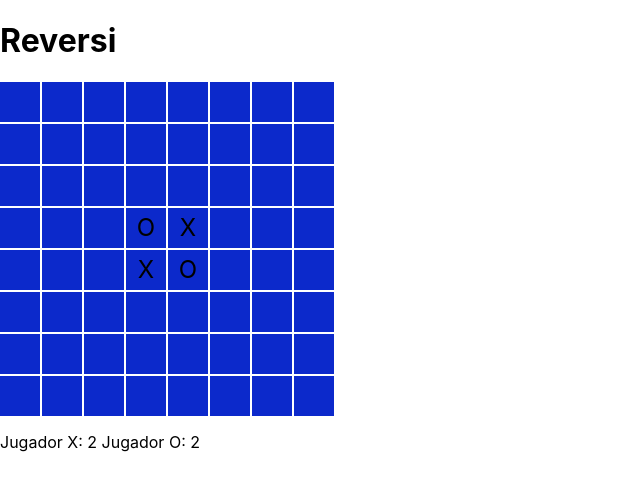
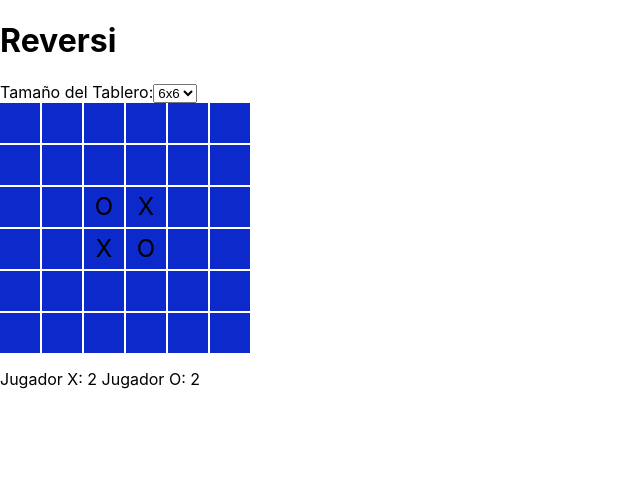
Before and after one commit to Coragg/reversi, a React (Create React App) app: page / in a window 1280 px wide. Shown: the top 490 px of the page, without its empty margins (0-640 px from the left). Built offline with nearby package versions, Linux system fonts and the light colour scheme.

Commit message:
adaptable 6*6 y 8*8

```diff
--- a/src/App.css
+++ b/src/App.css
@@ -1,8 +1,17 @@
-.tablero {
+.tablero-8x8 {
   display: grid;
   grid-template-columns: repeat(8, 40px);
   gap: 2px;
 }
+
+/* Estilos para el tablero 6x6 */
+.tablero-6x6 {
+  display: grid;
+  gap: 2px;
+  grid-template-columns: repeat(6, 40px);
+}
+
+/* Estilos para las casillas */
 .casilla {
   width: 40px;
   height: 40px;
--- a/src/App.js
+++ b/src/App.js
@@ -2,18 +2,12 @@ import React, { useState, useEffect } from 'react';
 import './App.css';
 
 const Reversi = () => {
-  const tamanoTablero = 8;
+  const [tamanoTablero, setTamanoTablero] = useState(6);
   const [tablero, setTablero] = useState(inicializarTablero(tamanoTablero));
   const [jugadorActual, setJugadorActual] = useState('X');
   const [contadorJugadorX, setContadorJugadorX] = useState(2);
   const [contadorJugadorO, setContadorJugadorO] = useState(2);
 
-  // Inicializa el tablero visual
-  useEffect(() => {
-    actualizarTablero();
-  }, []);
-
-  // Función para actualizar el tablero visualmente
   const actualizarTablero = () => {
     const tableroElement = document.getElementById("tablero");
     const mensajeElement = document.getElementById("mensaje");
@@ -25,6 +19,19 @@ const Reversi = () => {
       }
     }
     mensajeElement.textContent = `Jugador X: ${contadorJugadorX}  Jugador O: ${contadorJugadorO}`;
+  };
+
+  // Inicializa el tablero visual
+  useEffect(() => {
+    actualizarTablero();
+  });
+
+  // Función para actualizar el tablero visualmente
+
+  const handleBoardSizeChange = (event) => {
+    const newSize = parseInt(event.target.value);
+    setTablero(inicializarTablero(newSize));
+    setTamanoTablero(newSize);
   };
 
   const handleCasillaClick = (fila, columna) => {
@@ -60,8 +67,6 @@ const Reversi = () => {
     }
   };
 
-
-
   function inicializarTablero(tamano) {
     let tablero = new Array(tamano);
     for (let i = 0; i < tamano; i++) {
@@ -80,7 +85,7 @@ const Reversi = () => {
 
     const direcciones = [
       [-1, -1], [-1, 0], [-1, 1],
-      [0, -1],           [0, 1],
+      [0, -1], [0, 1],
       [1, -1], [1, 0], [1, 1]
     ];
 
@@ -117,7 +122,6 @@ const Reversi = () => {
     return nuevoTablero;
   }
 
-
   function contarFichas(tablero) {
     let fichasX = 0;
     let fichasO = 0;
@@ -142,7 +146,7 @@ const Reversi = () => {
 
     const direcciones = [
       [-1, -1], [-1, 0], [-1, 1],
-      [0, -1],           [0, 1],
+      [0, -1], [0, 1],
       [1, -1], [1, 0], [1, 1]
     ];
 
@@ -178,24 +182,30 @@ const Reversi = () => {
 
   function movimientoIA(tablero, jugador) {
     for (let fila = 0; fila < tablero.length; fila++) {
-        for (let columna = 0; columna < tablero[0].length; columna++) {
-            if (esMovimientoValido(tablero, fila, columna, jugador)) {
-                return [fila, columna]; // Devuelve el primer movimiento válido encontrado.
-            }
+      for (let columna = 0; columna < tablero[0].length; columna++) {
+        if (esMovimientoValido(tablero, fila, columna, jugador)) {
+          return [fila, columna]; // Devuelve el primer movimiento válido encontrado.
         }
+      }
     }
     return [-1, -1]; // Si no hay movimientos válidos, devuelve [-1, -1].
-}
+  }
 
   return (
     <div>
       <h1>Reversi</h1>
-      <div className="tablero" id="tablero">
+      <label htmlFor="boardSize">Tamaño del Tablero:</label>
+      <select id="boardSize" onChange={handleBoardSizeChange} value={tamanoTablero}>
+        <option value={6}>6x6</option>
+        <option value={8}>8x8</option>
+      </select>
+      {/* Utiliza clases condicionales para aplicar los estilos según el tamaño del tablero */}
+      <div className={`tablero ${tamanoTablero === 6 ? 'tablero-6x6' : 'tablero-8x8'}`} id="tablero">
         {tablero.map((fila, rowIndex) => (
           fila.map((casilla, columnIndex) => (
             <div
               key={`${rowIndex}-${columnIndex}`}
-              className="casilla"
+              className={`casilla ${casilla}`}
               data-fila={rowIndex}
               data-columna={columnIndex}
               onClick={() => handleCasillaClick(rowIndex, columnIndex)}
```
